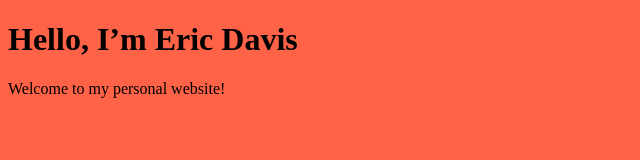
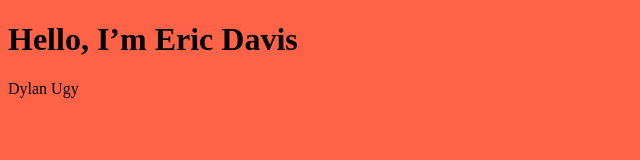
Before and after one commit to LazyGamer21/PortfolioWebsite, a plain HTML site: page index.html in a window 1280 px wide. Shown: the whole page, without its empty margins (0-640 px from the left). Drawn offline with Linux system fonts and the light colour scheme.

Commit message:
latest changes

```diff
--- a/index.html
+++ b/index.html
@@ -8,7 +8,7 @@
 </head>
 <body>
   <h1>Hello, I’m Eric Davis</h1>
-  <p>Welcome to my personal website!</p>
+  <p>Dylan Ugy</p>
   <script src="script.js"></script>
 </body>
 </html>
```
